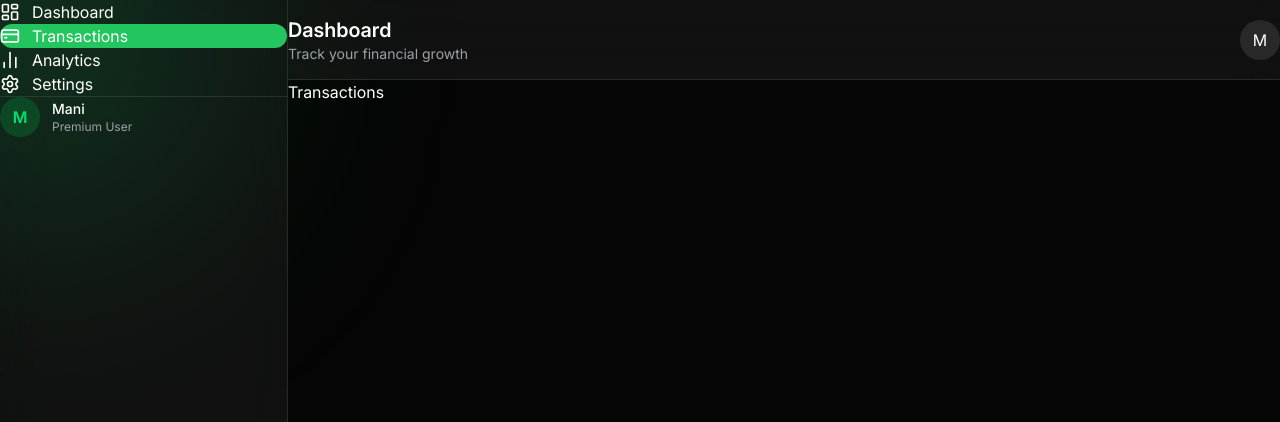
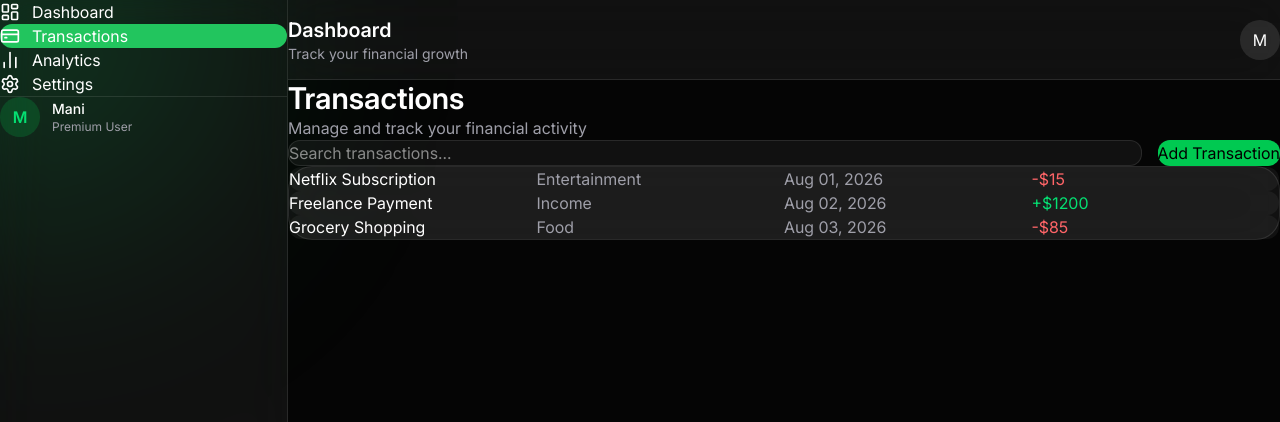
Before and after one commit to Mani-Yadegari/Finora, a React (Vite) app in the folder Client/: page /transactions in a window 1280 px wide. Shown: the top 422 px of the page. Built offline with nearby package versions, Linux system fonts and the light colour scheme.

Commit message:
Transactions Modify

```diff
--- /dev/null
+++ b/Client/src/Components/transactions/TransactionFilters.tsx
@@ -0,0 +1,39 @@
+const TransactionFilters = () => {
+  return (
+    <div
+      className="
+      flex
+      gap-4
+      mb-6
+    "
+    >
+      <input
+        placeholder="Search transactions..."
+        className="
+          flex-1
+          bg-white/5
+          border
+          border-white/10
+          rounded-xl
+          px-4
+          py-3
+          outline-none
+        "
+      />
+
+      <button
+        className="
+          px-5
+          rounded-xl
+          bg-green-500
+          text-black
+          font-medium
+        "
+      >
+        Add Transaction
+      </button>
+    </div>
+  );
+};
+
+export default TransactionFilters;
--- /dev/null
+++ b/Client/src/Components/transactions/TransactionTable.tsx
@@ -0,0 +1,60 @@
+import Card from "../ui/Card";
+
+const transactions = [
+  {
+    name: "Netflix Subscription",
+    category: "Entertainment",
+    date: "Aug 01, 2026",
+    amount: "-$15",
+  },
+  {
+    name: "Freelance Payment",
+    category: "Income",
+    date: "Aug 02, 2026",
+    amount: "+$1200",
+  },
+  {
+    name: "Grocery Shopping",
+    category: "Food",
+    date: "Aug 03, 2026",
+    amount: "-$85",
+  },
+];
+
+const TransactionTable = () => {
+  return (
+    <Card>
+      <div className="space-y-4">
+        {transactions.map((item) => (
+          <div
+            key={item.name}
+            className="
+              grid
+              grid-cols-4
+              items-center
+              p-4
+              rounded-xl
+              bg-white/5
+            "
+          >
+            <span>{item.name}</span>
+
+            <span className="text-zinc-400">{item.category}</span>
+
+            <span className="text-zinc-400">{item.date}</span>
+
+            <span
+              className={
+                item.amount.startsWith("+") ? "text-green-400" : "text-red-400"
+              }
+            >
+              {item.amount}
+            </span>
+          </div>
+        ))}
+      </div>
+    </Card>
+  );
+};
+
+export default TransactionTable;
--- a/Client/src/Pages/Transactions.tsx
+++ b/Client/src/Pages/Transactions.tsx
@@ -1,5 +1,22 @@
+import TransactionFilters from "../components/transactions/TransactionFilters";
+import TransactionTable from "../components/transactions/TransactionTable";
+
 const Transactions = () => {
-  return <div>Transactions</div>;
+  return (
+    <div className="space-y-8">
+      <div>
+        <h2 className="text-3xl font-semibold">Transactions</h2>
+
+        <p className="text-zinc-400 mt-2">
+          Manage and track your financial activity
+        </p>
+      </div>
+
+      <TransactionFilters />
+
+      <TransactionTable />
+    </div>
+  );
 };
 
 export default Transactions;
```
Also changed, not shown: Client/src/Components/transactions/AddTransactionButton.tsx (added).
